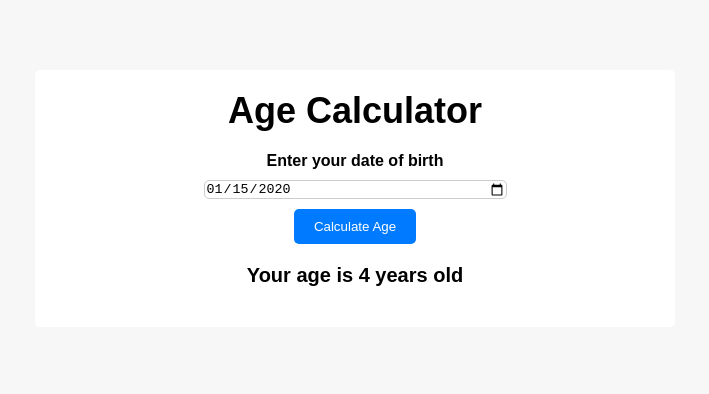
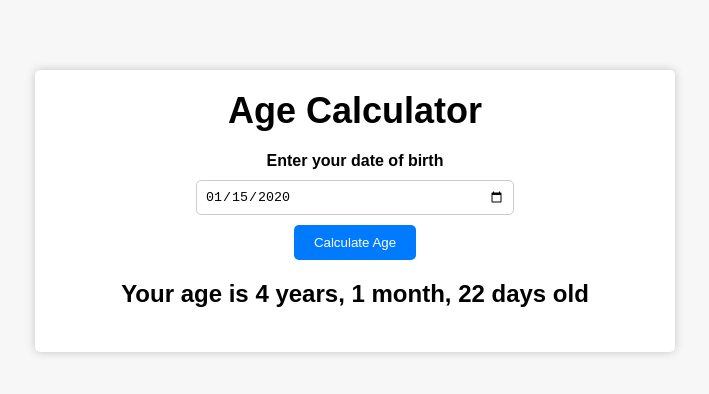
Before and after one commit to asimaliwarraich034/Basic-Age-Calculator, a plain HTML site: page index.html in a window 1280 px wide. Both pictures are taken after typing "2020-01-15" into the empty fields and a click on the button "Calculate Age". Shown: the whole page, without its empty margins (285-994 px from the left). Drawn offline with Linux system fonts and the light colour scheme.

Commit message:
Addded the date and month calculation features in the project

```diff
--- a/index.js
+++ b/index.js
@@ -7,25 +7,41 @@ function calculateAge() {
   if (birthdayValue === "") {
     alert("Please enter your birthday");
   } else {
-    const age = getAge(birthdayValue);
-    resultEl.innerText = `Your age is ${age} ${age > 1 ? "years" : "year"} old`;
+    const { years, months, days } = getAge(birthdayValue);
+    let ageString = "";
+    if (years > 0) {
+      ageString += `${years} ${years > 1 ? "years" : "year"}`;
+    }
+    if (months > 0) {
+      ageString += `, ${months} ${months > 1 ? "months" : "month"}`;
+    }
+    if (days > 0) {
+      ageString += `, ${days} ${days > 1 ? "days" : "day"}`;
+    }
+    resultEl.innerText = `Your age is ${ageString} old`;
   }
 }
 
 function getAge(birthdayValue) {
   const currentDate = new Date();
   const birthdayDate = new Date(birthdayValue);
-  let age = currentDate.getFullYear() - birthdayDate.getFullYear();
-  const month = currentDate.getMonth() - birthdayDate.getMonth();
 
-  if (
-    month < 0 ||
-    (month === 0 && currentDate.getDate() < birthdayDate.getDate())
-  ) {
-    age--;
+  let years = currentDate.getFullYear() - birthdayDate.getFullYear();
+  let months = currentDate.getMonth() - birthdayDate.getMonth();
+  let days = currentDate.getDate() - birthdayDate.getDate();
+
+  if (months < 0 || (months === 0 && days < 0)) {
+    years--;
+    months = 12 + months; // Adjust months to be positive
   }
 
-  return age;
+  if (days < 0) {
+    const tempDate = new Date(currentDate.getFullYear(), currentDate.getMonth(), 0);
+    days = tempDate.getDate() + days; // Add negative days to the days of previous month
+    months--;
+  }
+
+  return { years, months, days };
 }
 
 btnEl.addEventListener("click", calculateAge);
--- a/style.css
+++ b/style.css
@@ -1,48 +1,48 @@
-body{
+body {
     margin: 0;
     padding: 20px;
     font-family: "montserrat", sans-serif;
     background-color: #f7f7f7;
+}
 
-}
-.container{
+.container {
     background-color: white;
-    box-shadow: rgb(0, 0, .2);
+    box-shadow: 0 0 10px rgba(0, 0, 0, 0.2);
     padding: 20px;
     max-width: 600px;
     margin: 0 auto;
     border-radius: 5px;
     margin-top: 50px;
 }
-h1{
+
+h1 {
     font-size: 36px;
     text-align: center;
-    margin-top: 0px;
+    margin-top: 0;
     margin-bottom: 20px;
+}
 
-}
-.form{
+.form {
     display: flex;
     flex-direction: column;
     align-items: center;
 }
 
-label{
+label {
     font-weight: bold;
     margin-bottom: 10px;
+}
 
-}
-input{
-    padding: 8x;
+input {
+    padding: 8px;
     border: 1px solid #ccc;
     border-radius: 5px;
     width: 100%;
     max-width: 300px;
-   transition: background-color .3s
-   ease;
+    transition: background-color 0.3s ease;
 }
 
-button{
+button {
     background-color: #007bff;
     color: white;
     border: none;
@@ -52,13 +52,12 @@ button{
     cursor: pointer;
 }
 
-button:hover{
+button:hover {
     background-color: #0062cc;
-
 }
 
-#result{
+#result {
     margin-top: 20px;
-    font-size: 20px;
+    font-size: 24px; /* Updated font size */
     font-weight: bold;
 }
```
Also changed, not shown: index.html (+5 -5 lines). Lines whose indentation alone changed are shown as unchanged.
